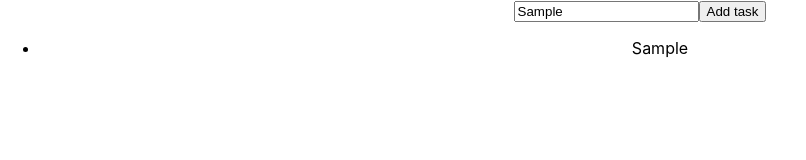
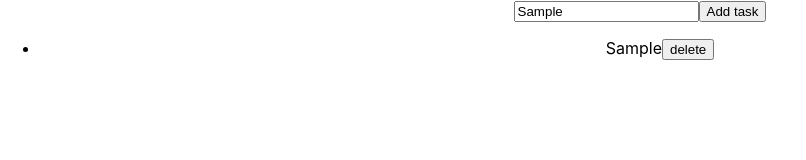
Before and after one commit to dariusz75/react-to-do, a React (Create React App) app: page / in a window 1280 px wide. Both pictures are taken after typing "Sample" into the empty fields and a click on the button "Add task". Shown: the top 160 px of the page, without its empty margins (0-806 px from the left). Built offline with nearby package versions, Linux system fonts and the light colour scheme.

Commit message:
delete item implemented

```diff
--- a/src/App.js
+++ b/src/App.js
@@ -39,7 +39,7 @@ class App extends Component {
         <input type="text" value={this.state.input} onChange={e => this.setState({ imput: e.target.value })}></input>
         <button onClick={this.addTodo.bind(this, this.state.imput)}>Add task</button>
         <ul>
-          {this.state.todos.map(el => <li key={el.id}>{el.name}</li>)}
+          {this.state.todos.map(el => <li key={el.id}>{el.name}<button onClick={this.deleteTodo.bind(this, el.id)}>delete</button></li>)}
         </ul>
       </div>
     );
```
